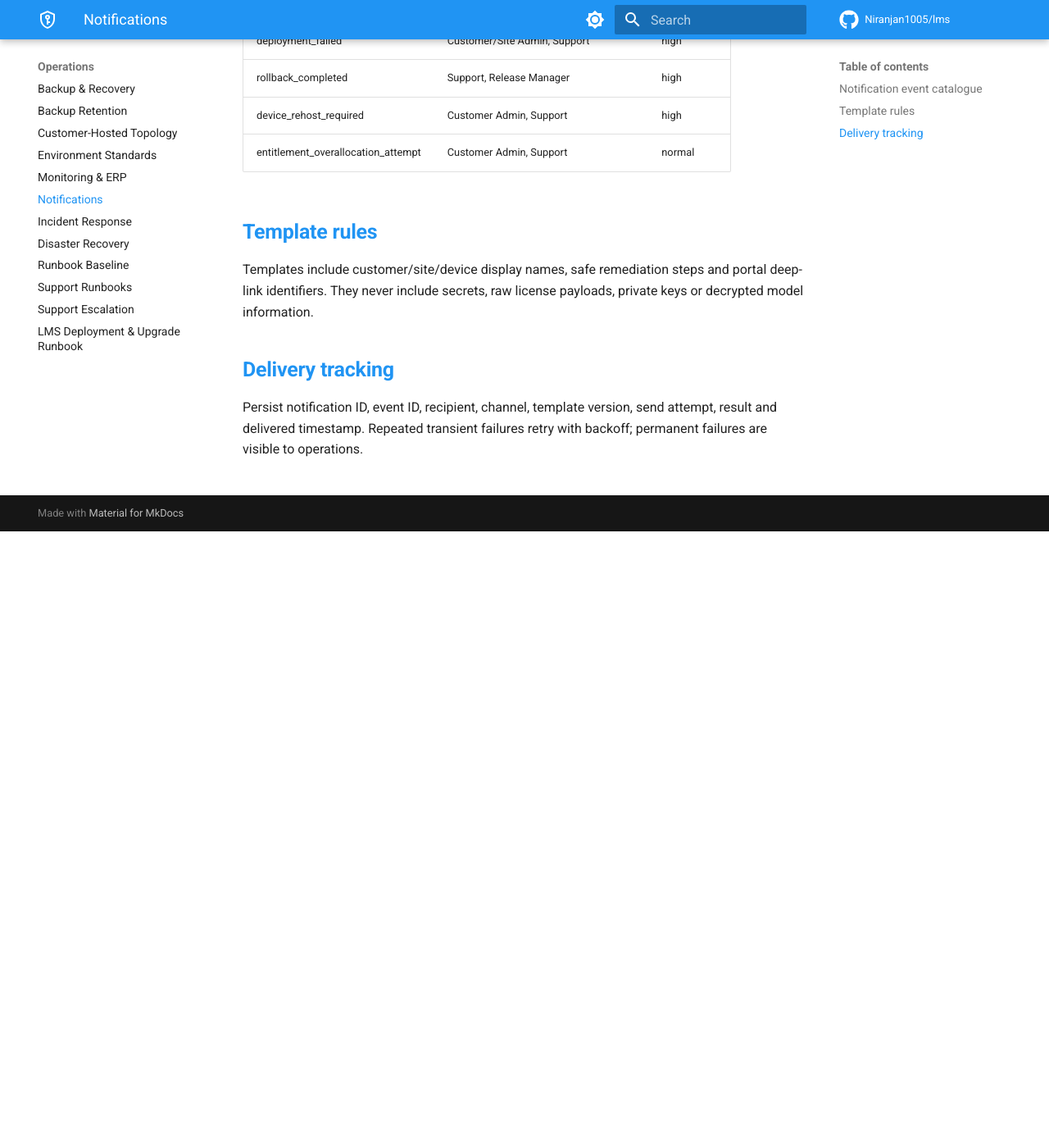
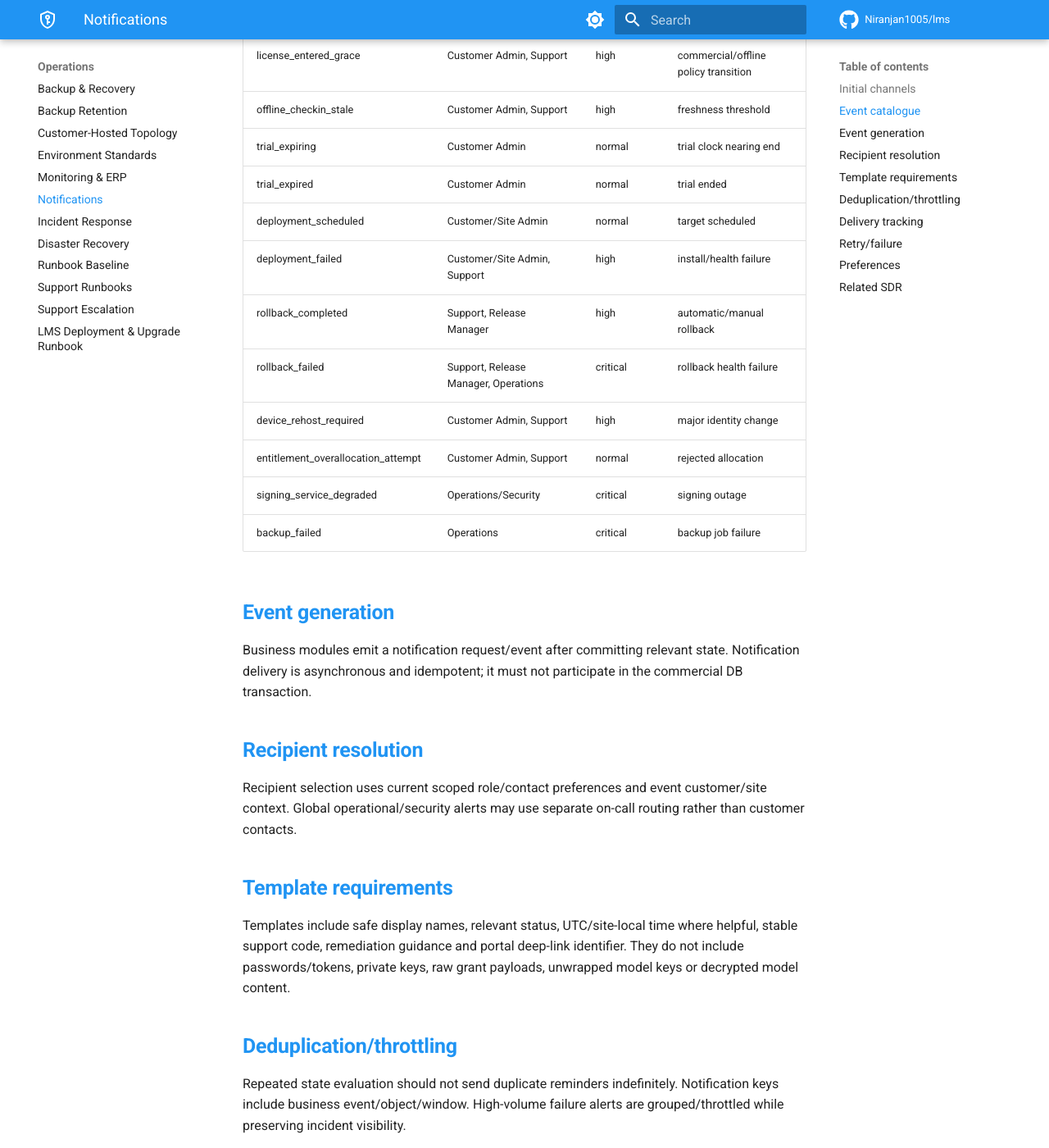
Before and after one commit to Niranjan1005/lms, an MkDocs documentation site: the page built from docs/operations/notifications.md, in a window 1280 px wide and 1400 px high, scrolled down 752 px. Shown: the whole window at 82% size. Built offline with MkDocs 1.6.1 and Material for MkDocs 9.7.7, drawn with Linux system fonts in a browser that asks for light colours; comment, search, counter and statistics services are not loaded; some of the changed text lies outside the part shown.

Commit message:
docs: deepen notification delivery model

```diff
--- a/docs/operations/notifications.md
+++ b/docs/operations/notifications.md
@@ -1,28 +1,62 @@
-# Notification Events & Templates
+# Notification Events, Delivery & Templates
 
-Phase 1 channels are portal + email. The event model must allow webhooks later without changing business modules.
+Notifications surface lifecycle events without becoming the source of truth. A failed email does not roll back renewal, grant issuance or deployment state.
 
-## Notification event catalogue
+## Initial channels
 
-| Event | Default audience | Urgency |
-|---|---|---|
-| renewal_due_30d | Customer Admin, Vendor account owner | normal |
-| renewal_due_7d | Customer Admin, Vendor account owner | high |
-| renewal_due_1d | Customer Admin, Vendor account owner | high |
-| license_entered_grace | Customer Admin, Support | high |
-| offline_checkin_stale | Customer Admin, Support | high |
-| trial_expiring | Customer Admin | normal |
-| trial_expired | Customer Admin | normal |
-| deployment_scheduled | Customer/Site Admin | normal |
-| deployment_failed | Customer/Site Admin, Support | high |
-| rollback_completed | Support, Release Manager | high |
-| device_rehost_required | Customer Admin, Support | high |
-| entitlement_overallocation_attempt | Customer Admin, Support | normal |
+Phase 1 supports:
+- portal/in-product notifications
+- email
 
-## Template rules
+The event/delivery abstraction must allow future webhook or enterprise messaging adapters without changing business modules.
 
-Templates include customer/site/device display names, safe remediation steps and portal deep-link identifiers. They never include secrets, raw license payloads, private keys or decrypted model information.
+## Event catalogue
+| Event | Default audience | Urgency | Typical trigger |
+|---|---|---|---|
+| renewal_due_30d | Customer Admin, account owner | normal | commercial expiry approaching |
+| renewal_due_7d | Customer Admin, account owner | high | expiry approaching |
+| renewal_due_1d | Customer Admin, account owner | high | imminent expiry |
+| license_entered_grace | Customer Admin, Support | high | commercial/offline policy transition |
+| offline_checkin_stale | Customer Admin, Support | high | freshness threshold |
+| trial_expiring | Customer Admin | normal | trial clock nearing end |
+| trial_expired | Customer Admin | normal | trial ended |
+| deployment_scheduled | Customer/Site Admin | normal | target scheduled |
+| deployment_failed | Customer/Site Admin, Support | high | install/health failure |
+| rollback_completed | Support, Release Manager | high | automatic/manual rollback |
+| rollback_failed | Support, Release Manager, Operations | critical | rollback health failure |
+| device_rehost_required | Customer Admin, Support | high | major identity change |
+| entitlement_overallocation_attempt | Customer Admin, Support | normal | rejected allocation |
+| signing_service_degraded | Operations/Security | critical | signing outage |
+| backup_failed | Operations | critical | backup job failure |
+
+## Event generation
+
+Business modules emit a notification request/event after committing relevant state. Notification delivery is asynchronous and idempotent; it must not participate in the commercial DB transaction.
+
+## Recipient resolution
+
+Recipient selection uses current scoped role/contact preferences and event customer/site context. Global operational/security alerts may use separate on-call routing rather than customer contacts.
+
+## Template requirements
+
+Templates include safe display names, relevant status, UTC/site-local time where helpful, stable support code, remediation guidance and portal deep-link identifier. They do not include passwords/tokens, private keys, raw grant payloads, unwrapped model keys or decrypted model content.
+
+## Deduplication/throttling
+
+Repeated state evaluation should not send duplicate reminders indefinitely. Notification keys include business event/object/window. High-volume failure alerts are grouped/throttled while preserving incident visibility.
 
 ## Delivery tracking
 
-Persist notification ID, event ID, recipient, channel, template version, send attempt, result and delivered timestamp. Repeated transient failures retry with backoff; permanent failures are visible to operations.
+Persist notification/event ID, tenant, recipient, channel, template version, attempt count, status, provider reference and timestamps.
+
+## Retry/failure
+
+Transient provider failures retry with bounded backoff. Permanent address/provider failures are visible to operations/customer preference UI. Notification failure never marks the underlying renewal/deployment unsuccessful.
+
+## Preferences
+
+Customer/user preferences may control optional informational messages but cannot suppress mandatory security/critical operational notices where policy requires them.
+
+## Related SDR
+
+`SDR-NOT-001`, `SDR-NOT-002`, `SDR-OPS-004`
```
